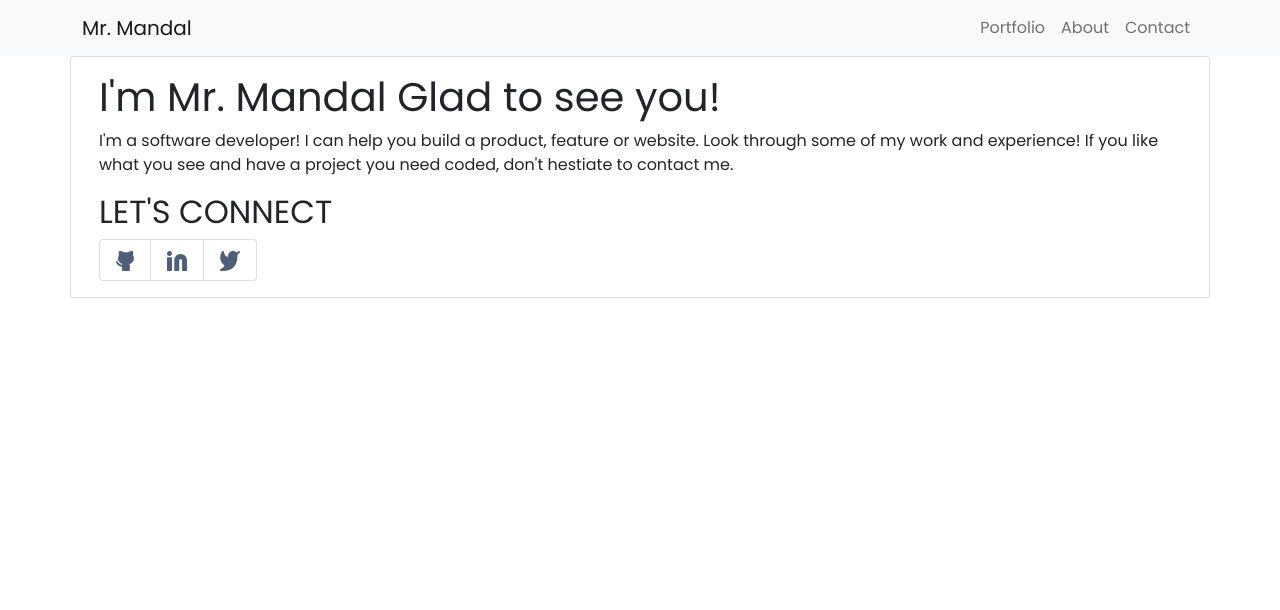
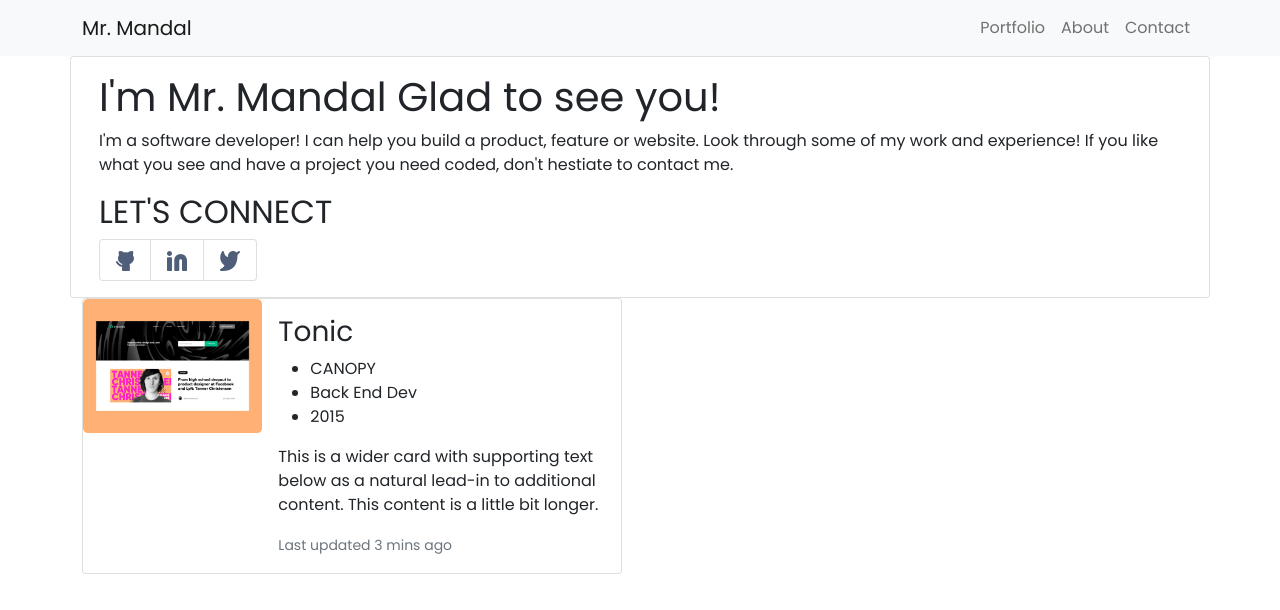
Before and after one commit to NayanKaran/bootstrap-website, a website: page index.html in a window 1280 px wide. Drawn offline with nearby package versions, Linux system fonts and the light colour scheme.

Commit message:
Add the projects container with single card

```diff
--- a/index.html
+++ b/index.html
@@ -66,6 +66,29 @@
 
         </div>
       </div>
+      <div class="container">
+        <div class="card mb-3" style="max-width: 540px;">
+          <div class="row g-0">
+            <div class="col-md-4">
+              <img src="./images/project-snapshots/project1.png" class="img-fluid rounded-start" alt="...">
+            </div>
+            <div class="col-md-8">
+              <div class="card-body">
+                <h3 class="card-title">Tonic</h3>
+                <ul class="">
+                  <li class="">CANOPY</li>
+                  <li class="">Back End Dev</li>
+                  <li class="">2015</li>
+                </ul>
+                <p class="card-text">This is a wider card with supporting text below as a natural lead-in to additional content. This content is a little bit longer.</p>
+                <p class="card-text"><small class="text-muted">Last updated 3 mins ago</small></p>
+              </div>
+            </div>
+          </div>
+        </div>
+      </div>
+
+
     </main>
 
     <!-- Optional JavaScript; choose one of the two! -->
```
